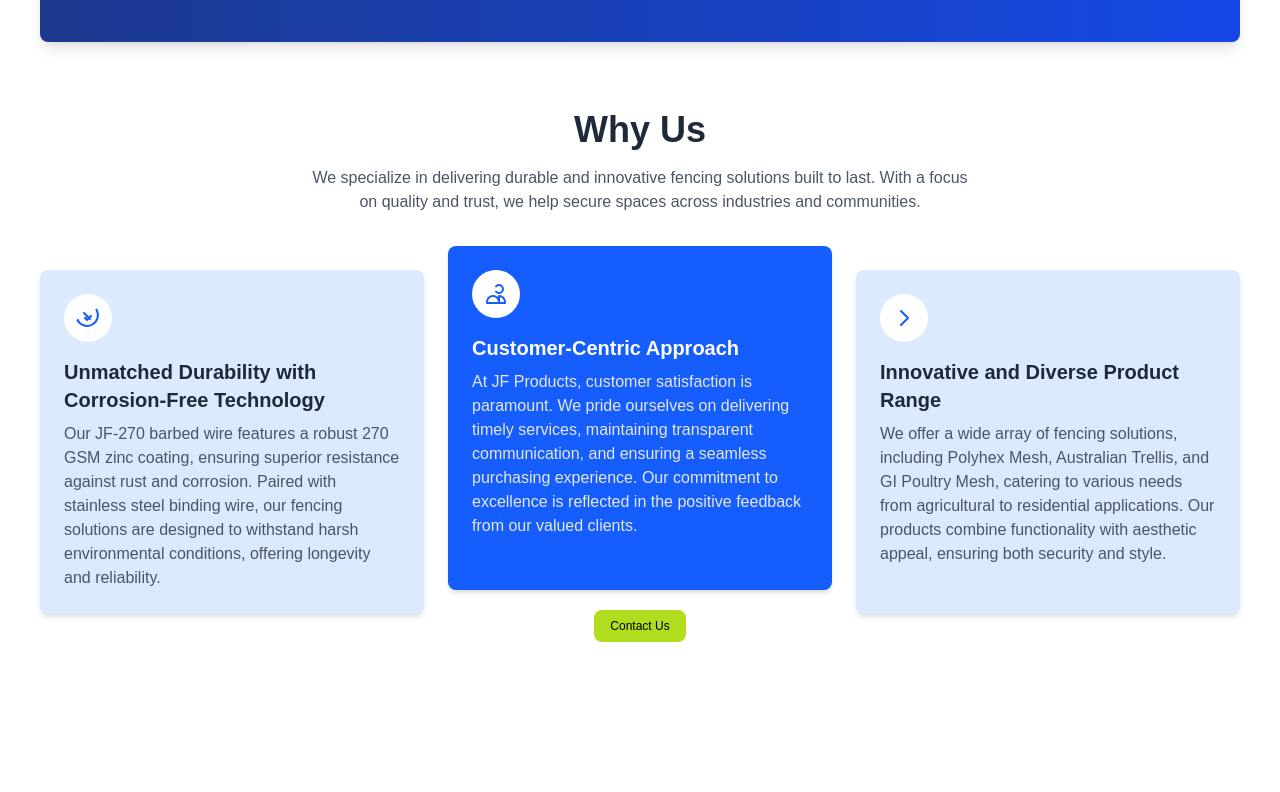
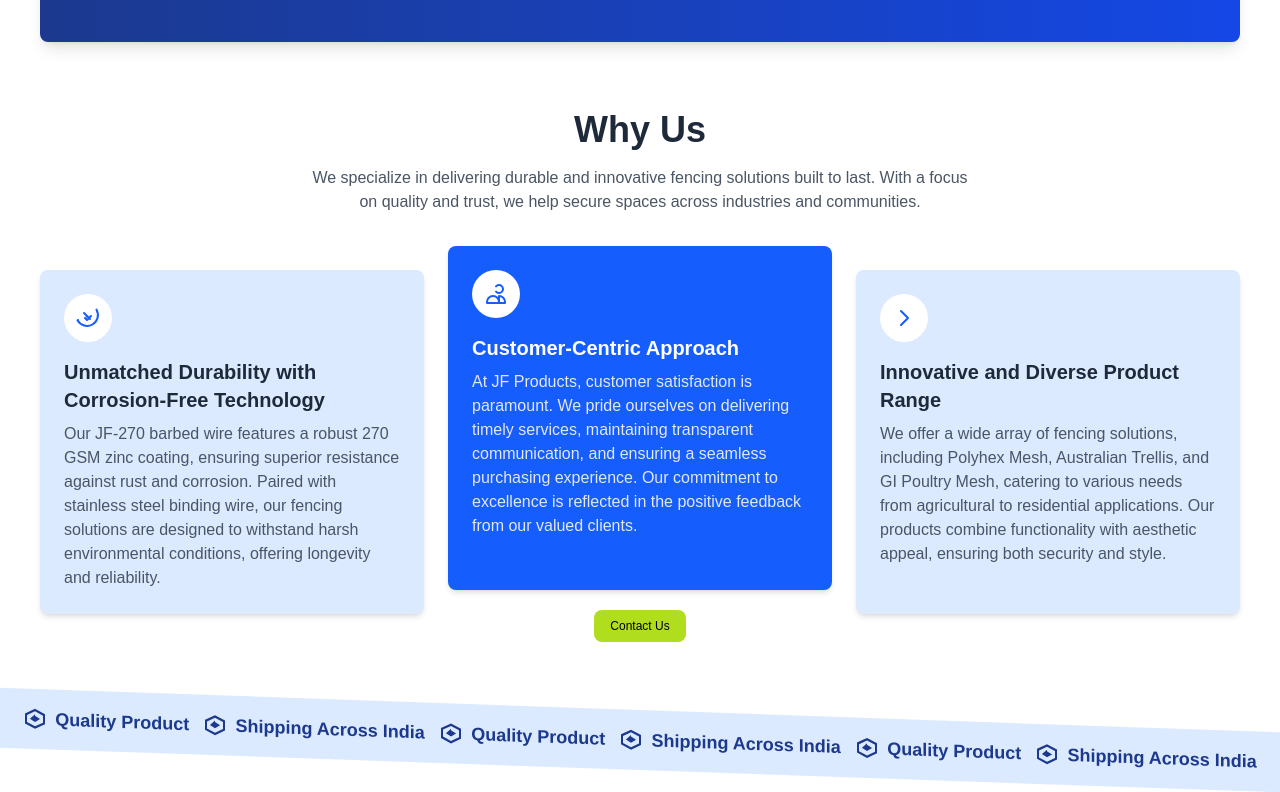
Before and after one commit to sadrisso/Job-Task-JF, a Next.js app: page / in a window 1280 px wide. Shown: the part 1802-2594 px from the top of the page. Before the commit the page ends 2512 px from the top, so only its background shows below. Built offline with nearby package versions, Linux system fonts and the light colour scheme.

Commit message:
curved banner section added

```diff
--- a/src/app/page.js
+++ b/src/app/page.js
@@ -1,3 +1,4 @@
+import BannerSection from "@/components/BannerSection";
 import HeroSection from "@/components/HeroSection";
 import Navbar from "@/components/Navbar";
 import Products from "@/components/Products";
@@ -119,6 +120,10 @@ export default function Home() {
       <div>
         <WhyUsSection />
       </div>
+
+      <div>
+        <BannerSection />
+      </div>
     </div>
   );
 }
--- /dev/null
+++ b/src/components/BannerSection.jsx
@@ -0,0 +1,48 @@
+import React from "react";
+
+const BannerSection = () => {
+  return (
+    <div className="w-full bg-blue-100 py-4 overflow-hidden relative transform skew-y-2">
+      <div className="flex justify-around items-center text-blue-900 text-lg font-semibold max-w-7xl mx-auto px-4">
+        <div className="flex items-center space-x-2">
+          <svg className="w-6 h-6" fill="currentColor" viewBox="0 0 24 24">
+            <path d="M12 2L2 7v10l10 5 10-5V7l-10-5zm0 2.5l8 4v7l-8 4-8-4v-7l8-4zm0 2.938L6.938 12 12 15.062 17.062 12 12 8.938z" />
+          </svg>
+          <span>Quality Product</span>
+        </div>
+        <div className="flex items-center space-x-2">
+          <svg className="w-6 h-6" fill="currentColor" viewBox="0 0 24 24">
+            <path d="M12 2L2 7v10l10 5 10-5V7l-10-5zm0 2.5l8 4v7l-8 4-8-4v-7l8-4zm0 2.938L6.938 12 12 15.062 17.062 12 12 8.938z" />
+          </svg>
+          <span>Shipping Across India</span>
+        </div>
+        <div className="flex items-center space-x-2">
+          <svg className="w-6 h-6" fill="currentColor" viewBox="0 0 24 24">
+            <path d="M12 2L2 7v10l10 5 10-5V7l-10-5zm0 2.5l8 4v7l-8 4-8-4v-7l8-4zm0 2.938L6.938 12 12 15.062 17.062 12 12 8.938z" />
+          </svg>
+          <span>Quality Product</span>
+        </div>
+        <div className="flex items-center space-x-2">
+          <svg className="w-6 h-6" fill="currentColor" viewBox="0 0 24 24">
+            <path d="M12 2L2 7v10l10 5 10-5V7l-10-5zm0 2.5l8 4v7l-8 4-8-4v-7l8-4zm0 2.938L6.938 12 12 15.062 17.062 12 12 8.938z" />
+          </svg>
+          <span>Shipping Across India</span>
+        </div>
+        <div className="flex items-center space-x-2">
+          <svg className="w-6 h-6" fill="currentColor" viewBox="0 0 24 24">
+            <path d="M12 2L2 7v10l10 5 10-5V7l-10-5zm0 2.5l8 4v7l-8 4-8-4v-7l8-4zm0 2.938L6.938 12 12 15.062 17.062 12 12 8.938z" />
+          </svg>
+          <span>Quality Product</span>
+        </div>
+        <div className="flex items-center space-x-2">
+          <svg className="w-6 h-6" fill="currentColor" viewBox="0 0 24 24">
+            <path d="M12 2L2 7v10l10 5 10-5V7l-10-5zm0 2.5l8 4v7l-8 4-8-4v-7l8-4zm0 2.938L6.938 12 12 15.062 17.062 12 12 8.938z" />
+          </svg>
+          <span>Shipping Across India</span>
+        </div>
+      </div>
+    </div>
+  );
+};
+
+export default BannerSection;
```
Also changed, not shown: src/components/CustomerLoveSection.jsx (added).
